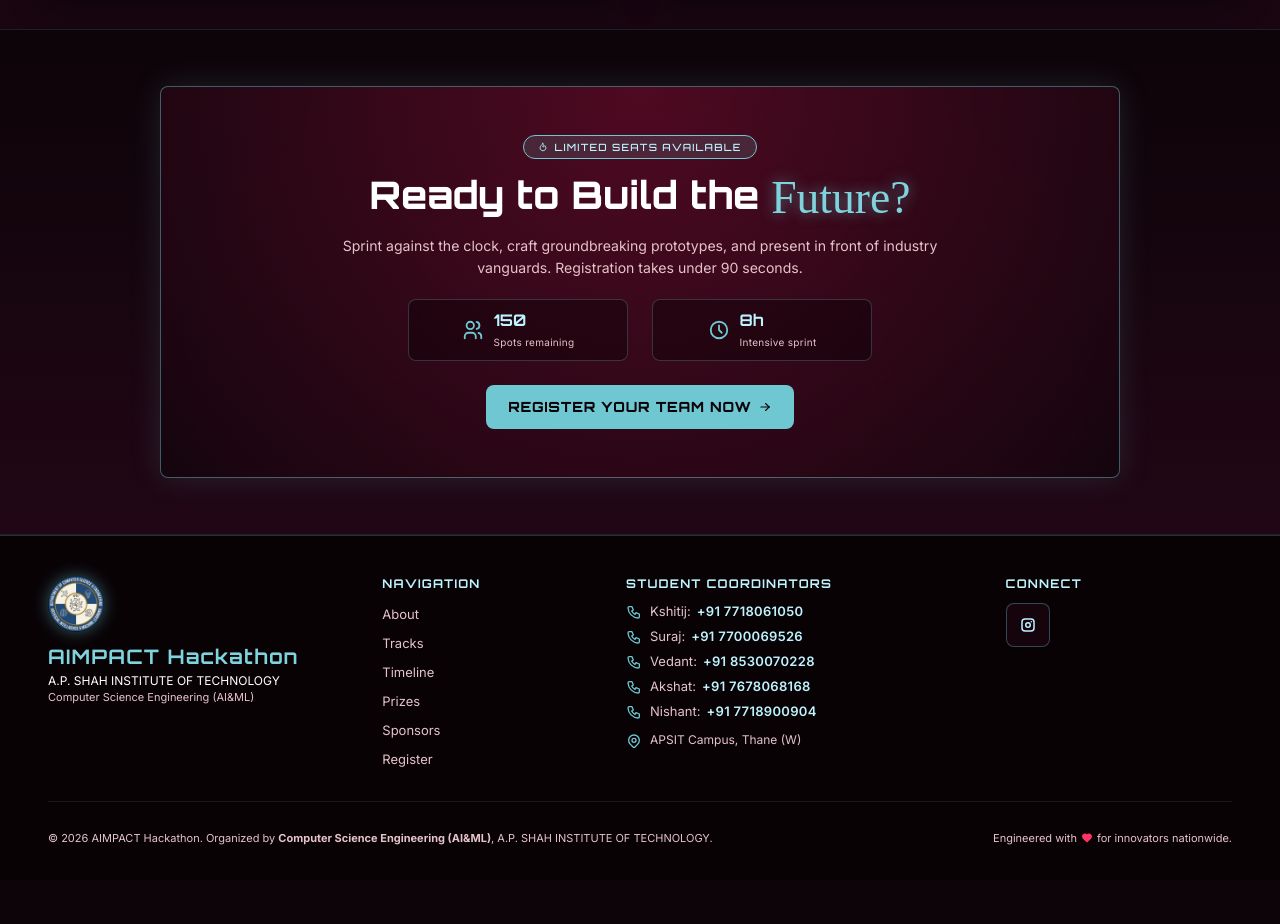
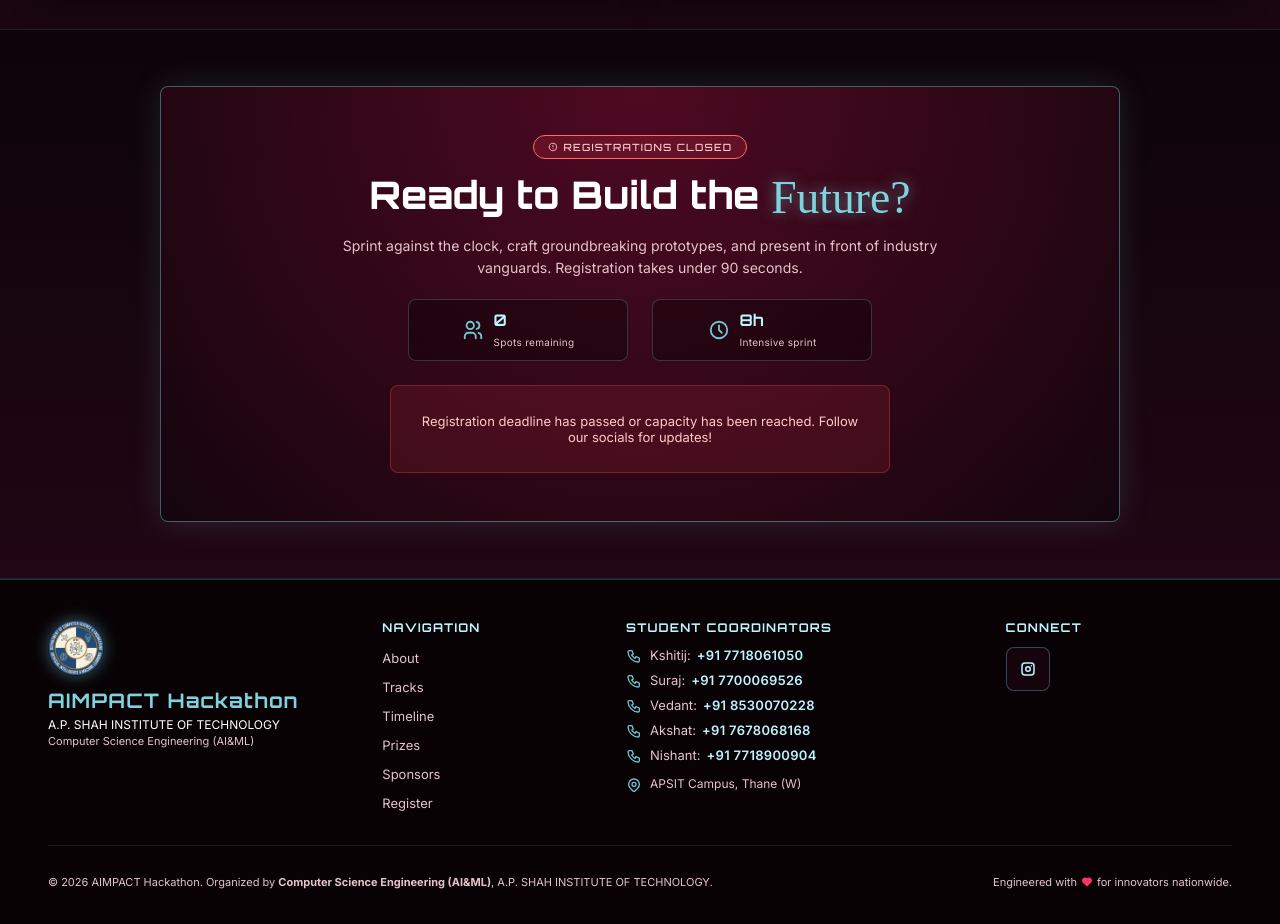
Before and after one commit to TaifoorAnsari/aimpact-hackathon, a React (Vite) app in the folder client/: page / in a window 1280 px wide. Shown: the part 6280-7204 px from the top of the page. Before the commit the page ends 7160 px from the top, so only its background shows below. Built offline with nearby package versions, Linux system fonts and the light colour scheme; no server answers; a web font is replaced by a local one.

Commit message:
registrations closed

```diff
--- a/client/src/components/RegisterCta.jsx
+++ b/client/src/components/RegisterCta.jsx
@@ -8,12 +8,12 @@ const API_BASE = import.meta.env.VITE_API_URL || "http://localhost:5000";
 
 export default function RegisterCta() {
   const [stats, setStats] = useState({
-    spotsLeft: 150,
+    spotsLeft: 0,
     capacity: 150,
-    open: true,
+    open: false,
     total: 0,
   });
-  const [loading, setLoading] = useState(true);
+  const [loading, setLoading] = useState(false);
 
   useEffect(() => {
     let mounted = true;
--- a/client/src/pages/RegisterPage.jsx
+++ b/client/src/pages/RegisterPage.jsx
@@ -48,8 +48,8 @@ export default function RegisterPage() {
   const [touched, setTouched] = useState({});
 
   // Stats / status
-  const [stats, setStats] = useState({ open: true, spotsLeft: 150 });
-  const [statsLoaded, setStatsLoaded] = useState(false);
+  const [stats, setStats] = useState({ open: false, spotsLeft: 0 });
+  const [statsLoaded, setStatsLoaded] = useState(true);
 
   // Form State
   const [formData, setFormData] = useState(() => {
```
Also changed, not shown: 2 other files (tests, documents, lock files or other folders).
